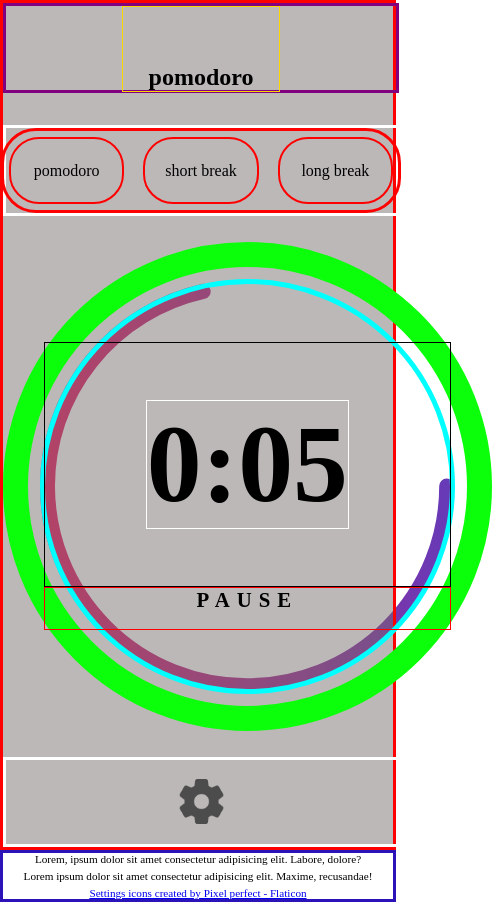
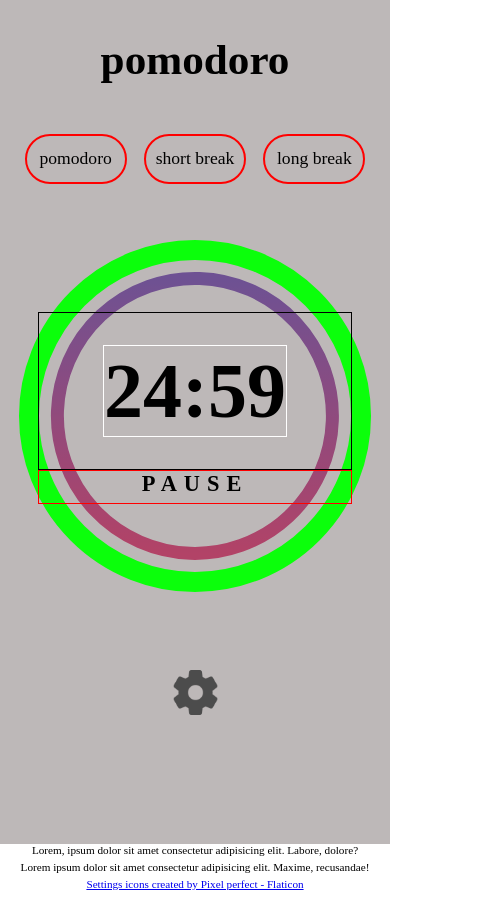
Before and after one commit to cosmin870/pomodoro, a plain HTML site: page index.html in a window 390 px wide. Both pictures are taken after a click on the element "START". Shown: the whole page, 492 px wide, since content can reach past the window. Drawn offline with Linux system fonts and the light colour scheme.

Commit message:
testing mobile

```diff
--- a/script.js
+++ b/script.js
@@ -2,7 +2,7 @@ const progressCircle = document.getElementById("progress_circle");
 const timer = document.getElementById("timer");
 const startBtn = document.getElementById("start");
 const pauseBtn = document.getElementById("pause");
-const startingMInutes = 0.1;
+const startingMInutes = 25;
 let time = startingMInutes * 60;
 let offset = 0;
 
@@ -14,7 +14,7 @@ const init = () => {
       (updateCountdown = () => {
         console.log(time);
         console.log(offset);
-        if (time == -1 || isPaused == true) {
+        if (time == 0 || isPaused == true) {
           clearInterval(clock);
         }
 
@@ -26,7 +26,8 @@ const init = () => {
         timer.innerHTML = `${minutes}:${seconds}`;
 
         time--;
-        offset += 48.33333333333333;
+        //plus one second offset
+        offset += 0.1932045303131246;
         progressCircle.style.strokeDashoffset = Math.round(offset) + "%";
       }),
       1000
--- a/style.css
+++ b/style.css
@@ -3,6 +3,9 @@ body {
   margin: 0;
   padding: 0;
   font-size: 16px;
+}
+html {
+  scroll-behavior: smooth;
 }
 
 .main {
@@ -11,7 +14,6 @@ body {
   display: flex;
   flex-direction: column;
   background-color: rgba(117, 108, 108, 0.479);
-  border: solid red;
 }
 
 .title {
@@ -19,7 +21,7 @@ body {
   height: 10vh;
   display: flex;
   justify-content: center;
-  border: solid purple;
+  font-size: 1.8rem;
 }
 
 #title {
@@ -29,7 +31,6 @@ body {
   justify-content: center;
   align-items: flex-end;
   margin: 0;
-  border: 1px solid gold;
 }
 
 .break {
@@ -38,7 +39,6 @@ body {
   display: flex;
   justify-content: center;
   margin-top: 2em;
-  border: solid rgb(255, 255, 255);
 }
 
 #break_ul {
@@ -56,7 +56,6 @@ body {
   font-size: 1rem;
   margin: 0;
   border-radius: 35px;
-  border: solid red;
 }
 
 #break_ul li {
@@ -68,6 +67,7 @@ body {
   justify-content: center;
   align-items: center;
   border-radius: 30px;
+  font-size: 1.5em;
 }
 
 .circle {
@@ -78,7 +78,7 @@ body {
   align-items: center;
   margin: auto;
   border-radius: 100% 100% 100% 100% / 100% 100% 100% 100%;
-  border: 25px solid rgb(11, 255, 11);
+  border: 20px solid rgb(11, 255, 11);
 }
 
 .inner_circle {
@@ -89,7 +89,6 @@ body {
   align-items: center;
   flex-direction: column;
   border-radius: 100% 100% 100% 100% / 100% 100% 100% 100%;
-  border: 5px solid rgb(0, 255, 255);
 }
 
 .start_container {
@@ -115,7 +114,7 @@ body {
   margin-left: auto;
   cursor: pointer;
   z-index: 2;
-  font-size: 1.3rem;
+  font-size: 1.4rem;
   letter-spacing: 7px;
   margin: 0;
   text-align: center;
@@ -134,7 +133,7 @@ body {
   margin-left: auto;
   cursor: pointer;
   z-index: 2;
-  font-size: 1.3rem;
+  font-size: 1.4rem;
   letter-spacing: 7px;
   margin: 0;
   text-align: center;
@@ -154,13 +153,15 @@ body {
   width: 55vh;
   position: absolute;
   border-radius: 100% 100% 100% 100% / 100% 100% 100% 100%;
+  border: none;
   z-index: -1;
+  transform: rotate(-88deg);
 }
 
 #progress_circle {
   fill: none;
   stroke: url(#GradientColor);
-  stroke-width: 15px;
+  stroke-width: 13px;
   stroke-dasharray: 290%;
   stroke-dashoffset: 0%;
   width: 100%;
@@ -173,7 +174,6 @@ body {
   display: flex;
   justify-content: center;
   align-items: center;
-  border: 3px white solid;
 }
 
 #gear_wheel {
@@ -189,5 +189,67 @@ footer {
   flex-direction: column;
   gap: 5px;
   font-size: 0.7rem;
-  border: 3px rgb(44, 19, 185) solid;
 }
+
+@media screen and (max-width: 450px) {
+  .circle,
+  .inner_circle {
+    width: 80vw;
+    height: 80vw;
+    margin-top: 10%;
+    margin-bottom: 15%;
+  }
+
+  #progress_bar_container {
+    width: 82vw;
+    height: 82vw;
+  }
+
+  #break_ul {
+    min-width: 300px;
+    width: 90%;
+  }
+
+  #break_ul li {
+    font-size: 1.1em;
+    max-height: 50px;
+  }
+
+  .timer_container {
+    height: 50%;
+  }
+
+  #timer {
+    font-size: 20vw;
+  }
+}
+
+@media screen and (min-width: 450px) and (max-width: 620px) {
+  .circle,
+  .inner_circle {
+    max-width: 75vw;
+    max-height: 75vw;
+  }
+
+  #progress_bar_container {
+    max-width: 75vw;
+    max-height: 75vw;
+  }
+
+  #timer {
+    font-size: 17vw;
+  }
+}
+
+/* @media screen and (max-height: 700px) {
+  .circle,
+  .inner_circle {
+    width: 55vh;
+    height: 55vh;
+  }
+
+  #progress_bar_container {
+    width: 52vh;
+    height: 52vh;
+  }
+} */
```
